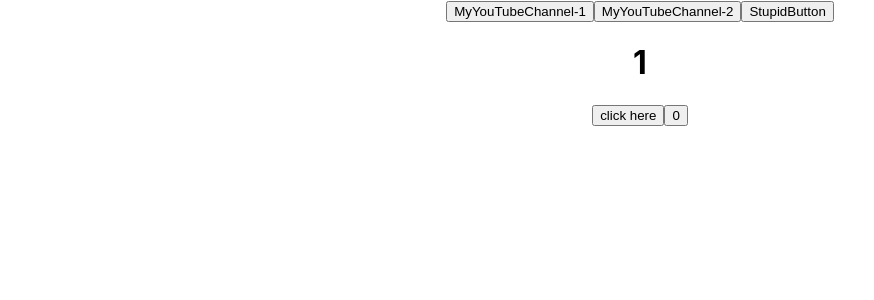
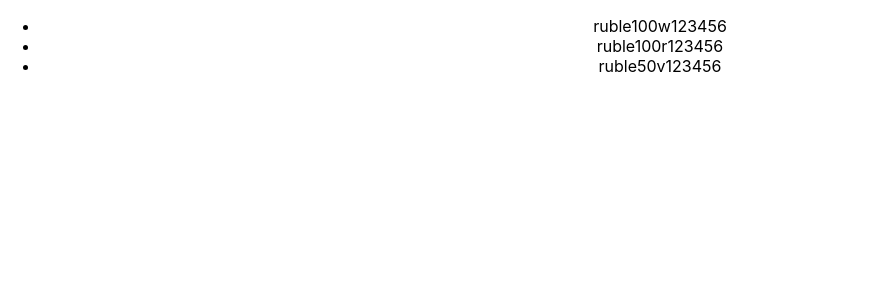
Before and after one commit to Kristina-VCyber/microtasks, a React (Create React App) app: page / in a window 1280 px wide. Shown: the top 300 px of the page, without its empty margins (0-874 px from the left). Built offline with nearby package versions, Linux system fonts and the light colour scheme.

Commit message:
microtasks 05 create:FilterTraining component add:money array use:filter to render rubles only

```diff
--- a/src/App.tsx
+++ b/src/App.tsx
@@ -1,7 +1,6 @@
 import React from 'react';
 import './App.css';
-import {Button} from "./components/Button";
-import {UseStateTraining} from "./components/UseStateTraining";
+import {FilterTraining} from "./components/FilterTraining";
 
 function App() {
     // const myFirstSubscriber = (event: React.MouseEvent<HTMLButtonElement>)  => {
@@ -15,23 +14,24 @@ function App() {
     //     console.log(name)
     // }
 
-    const Button1Foo = (subscriber: string, age: number, address: string) => {
-        console.log(subscriber, age, address)
-    }
-    const Button2Foo = (subscriber: string, age: number) => {
-        console.log(subscriber, age)
-    }
-    const ButtonLastExpression = () => {
-        console.log("I'm stupid button")
-    }
+    // const Button1Foo = (subscriber: string, age: number, address: string) => {
+    //     console.log(subscriber, age, address)
+    // }
+    // const Button2Foo = (subscriber: string, age: number) => {
+    //     console.log(subscriber, age)
+    // }
+    // const ButtonLastExpression = () => {
+    //     console.log("I'm stupid button")
+    // }
 
     return (
         <div className={"App"}>
-            <Button name={"MyYouTubeChannel-1"} callBack={() => Button1Foo("I'm Dobbi", 21, "live in Tokyo")}/>
-            <Button name={"MyYouTubeChannel-2"} callBack={() => Button2Foo("I'm Han Solo", 42)}/>
-            <Button name={"StupidButton"} callBack={ButtonLastExpression}/>
+            {/*<Button name={"MyYouTubeChannel-1"} callBack={() => Button1Foo("I'm Dobbi", 21, "live in Tokyo")}/>*/}
+            {/*<Button name={"MyYouTubeChannel-2"} callBack={() => Button2Foo("I'm Han Solo", 42)}/>*/}
+            {/*<Button name={"StupidButton"} callBack={ButtonLastExpression}/>*/}
+            {/*<UseStateTraining/>*/}
+            <FilterTraining/>
 
-            <UseStateTraining/>
         </div>
     );
 }
--- /dev/null
+++ b/src/components/FilterTraining.tsx
@@ -0,0 +1,42 @@
+import {useState} from "react";
+
+export const FilterTraining = () => {
+
+    const [money, setMoney] = useState([
+        {banknote: "dollar", nominal: 100, number: "a123456"},
+        {banknote: "dollar", nominal: 50, number: "z123456"},
+        {banknote: "ruble", nominal: 100, number: "w123456"},
+        {banknote: "dollar", nominal: 100, number: "e123456"},
+        {banknote: "dollar", nominal: 100, number: "a123456"},
+        {banknote: "ruble", nominal: 100, number: "r123456"},
+        {banknote: "dollar", nominal: 50, number: "x123456"},
+        {banknote: "ruble", nominal: 50, number: "v123456"}
+
+    ])
+
+
+    let currentMoney = money.filter((filteredMoney) => filteredMoney.banknote === "ruble")
+
+
+
+
+    return (
+        <>
+        <ul>
+            {currentMoney.map((objFromMoneyArr, index) => {
+                return (
+                    <li key={index}>
+                        <span>{objFromMoneyArr.banknote}</span>
+                        <span>{objFromMoneyArr.nominal}</span>
+                        <span>{objFromMoneyArr.number}</span>
+                    </li>
+                )
+            })}
+        </ul>
+
+        </>
+
+    )
+
+
+}
```
